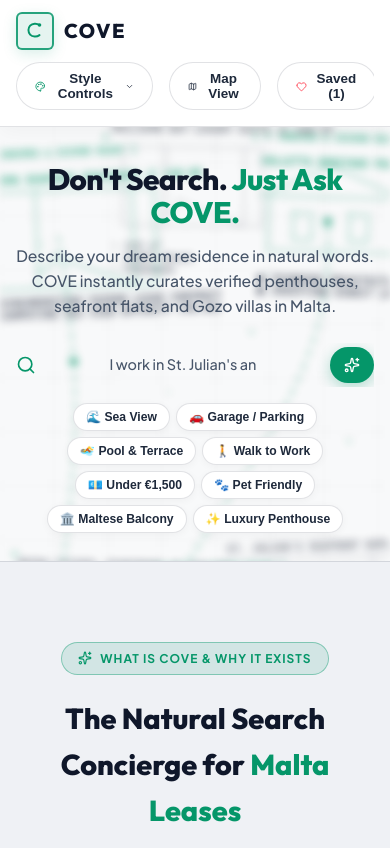
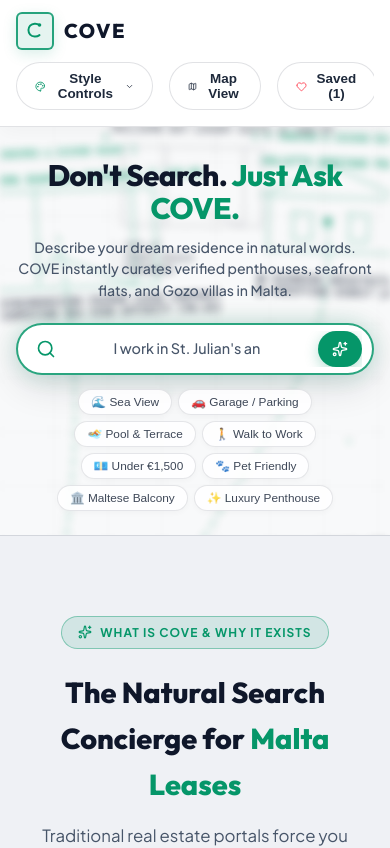
Before and after one commit to byalcin23/COVE-MALTA, a React (Vite) app: page / in a window 390 px wide. Shown: the top 848 px of the page. Built offline with nearby package versions, Linux system fonts and the light colour scheme.

Commit message:
fix: restore visible searchbar pill container box and perfect mobile typography hierarchy

```diff
--- a/src/index.css
+++ b/src/index.css
@@ -432,7 +432,7 @@ body {
   z-index: 20;
 }
 
-.search-box {
+.search-bar {
   display: flex;
   flex-direction: column;
   background: var(--surface-raised);
@@ -444,7 +444,7 @@ body {
   width: 100%;
 }
 
-.search-box:focus-within {
+.search-bar:focus-within {
   border-color: var(--luxury-gold);
   box-shadow: 0 28px 70px rgba(15, 23, 42, 0.18), 0 0 45px rgba(5, 150, 105, 0.35);
 }
@@ -1314,22 +1314,27 @@ body {
   }
 
   .hero-section {
-    padding: 36px 16px 28px;
+    padding: 32px 16px 24px;
   }
 
   .hero-title {
-    font-size: clamp(2.0rem, 7vw, 2.8rem);
-    margin-bottom: 14px;
+    font-size: clamp(2.2rem, 8vw, 3.0rem);
+    margin-bottom: 12px;
+    font-weight: 800;
   }
 
   .hero-subtitle {
-    font-size: 0.98rem;
-    margin-bottom: 24px;
+    font-size: 0.88rem;
+    line-height: 1.5;
+    margin-bottom: 22px;
+    max-width: 520px;
+    color: var(--text-muted);
   }
 
-  .search-box {
-    padding: 8px 12px;
-    border-radius: 24px;
+  .search-bar {
+    padding: 6px 10px 6px 18px;
+    border-radius: var(--radius-pill);
+    box-shadow: 0 12px 36px rgba(15, 23, 42, 0.12), 0 0 25px rgba(5, 150, 105, 0.22);
   }
 
   .search-input-wrapper {
@@ -1349,7 +1354,7 @@ body {
   }
 
   .search-action-btn {
-    padding: 10px 14px;
+    padding: 8px 14px;
     border-radius: var(--radius-pill);
   }
 
@@ -1359,12 +1364,14 @@ body {
 
   .quick-chips-container {
     gap: 6px;
-    margin-top: 16px;
+    margin-top: 14px;
   }
 
   .chip-btn {
-    padding: 6px 12px;
-    font-size: 0.76rem;
+    padding: 5px 12px;
+    font-size: 0.74rem;
+    font-weight: 500;
+    opacity: 0.85;
   }
 
   .panel-pillars-grid {
```
